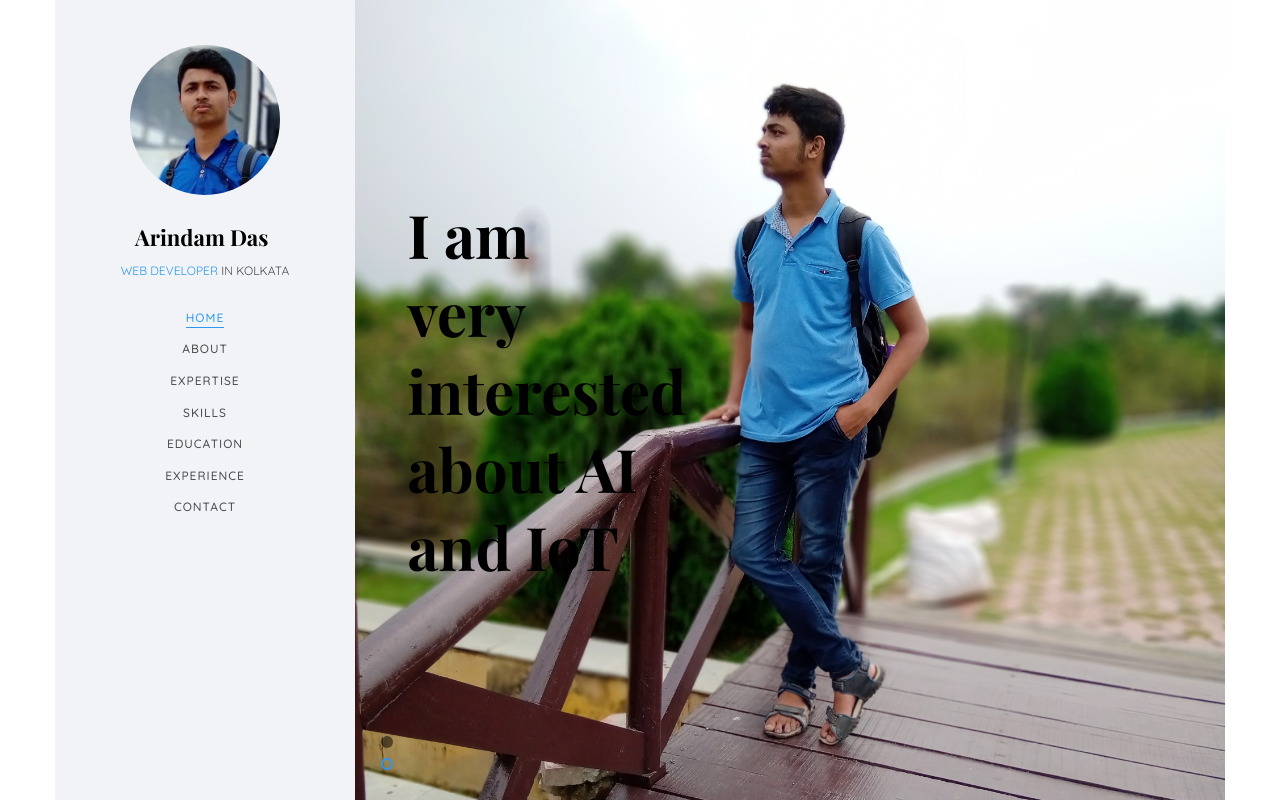
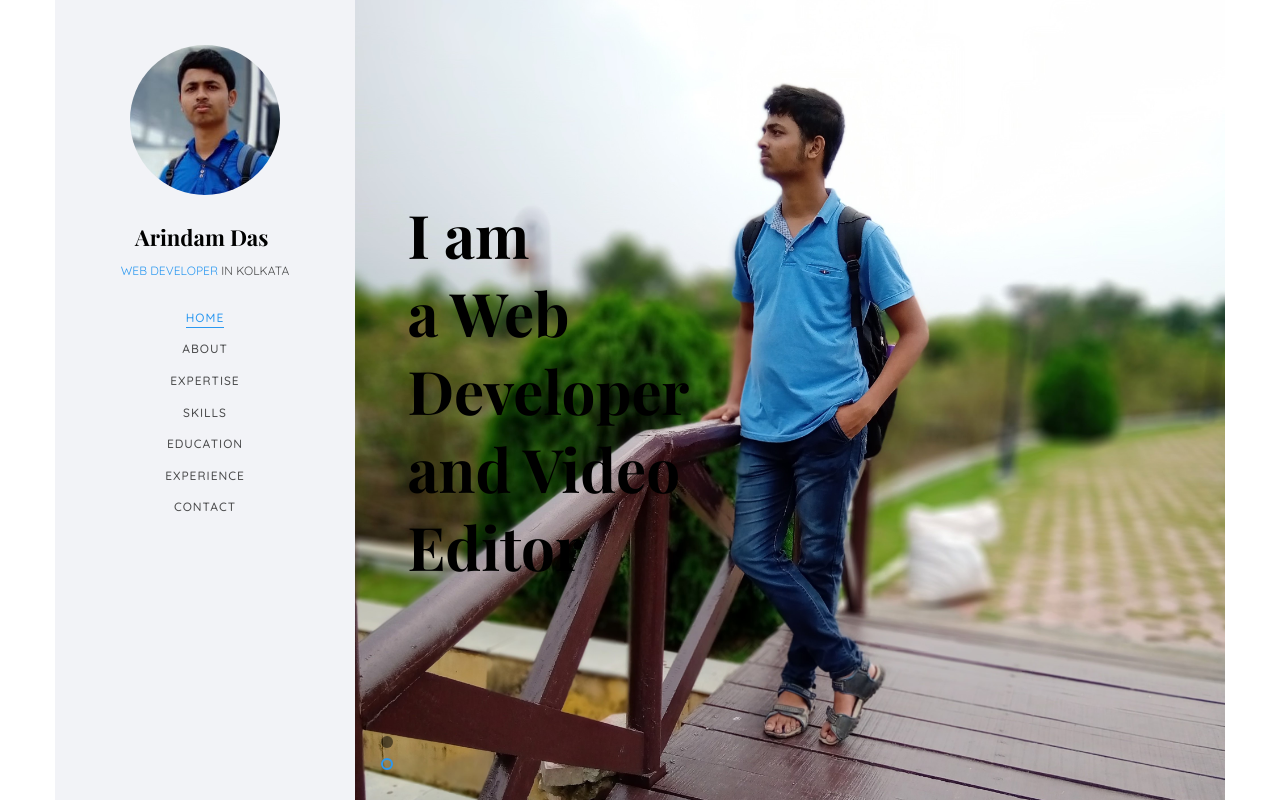
Before and after one commit to arindamdas123/Arindam_CV, a plain HTML site: page index.html in a window 1280 px wide. Shown: the top 802 px of the page. Drawn offline with nearby package versions, Linux system fonts and the light colour scheme; files whose address does not match are found by name; a web font is replaced by a local one.

Commit message:
Update index.html

```diff
--- a/index.html
+++ b/index.html
@@ -117,7 +117,7 @@
 					   			<div class="col-md-6 col-md-offset-3 col-md-pull-3 col-sm-12 col-xs-12 js-fullheight slider-text">
 					   				<div class="slider-text-inner">
 					   					<div class="desc">
-						   					<h1>I am <br>very interested about AI and IoT</h1>
+						   					<h1>I am <br>a Web Developer and Video Editor</h1>
 
 											</div>
 					   				</div>
```
